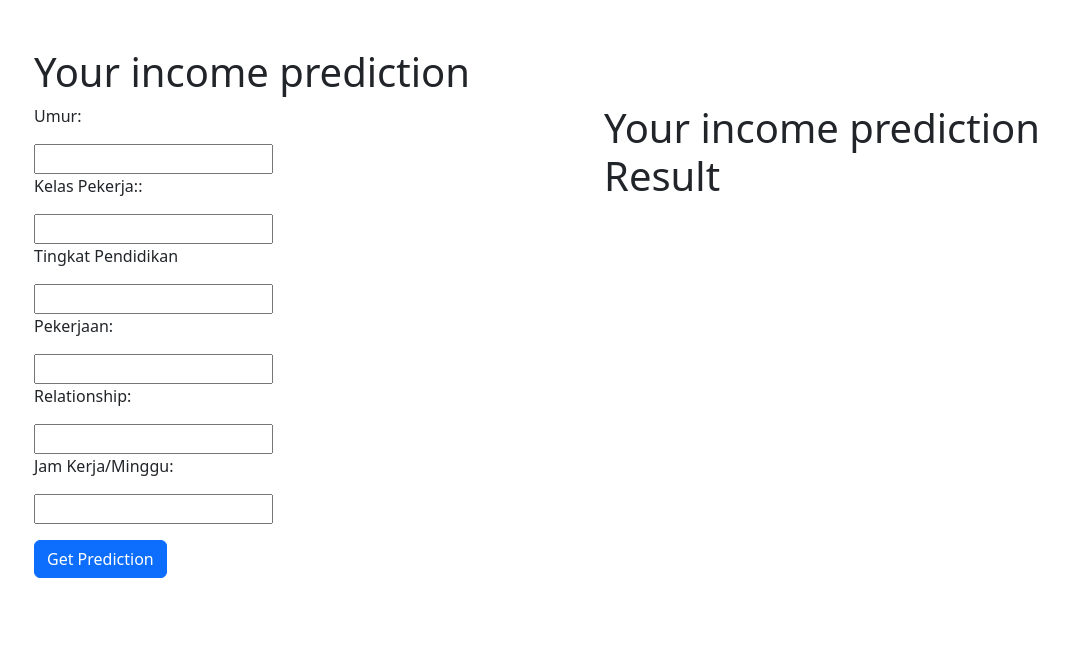
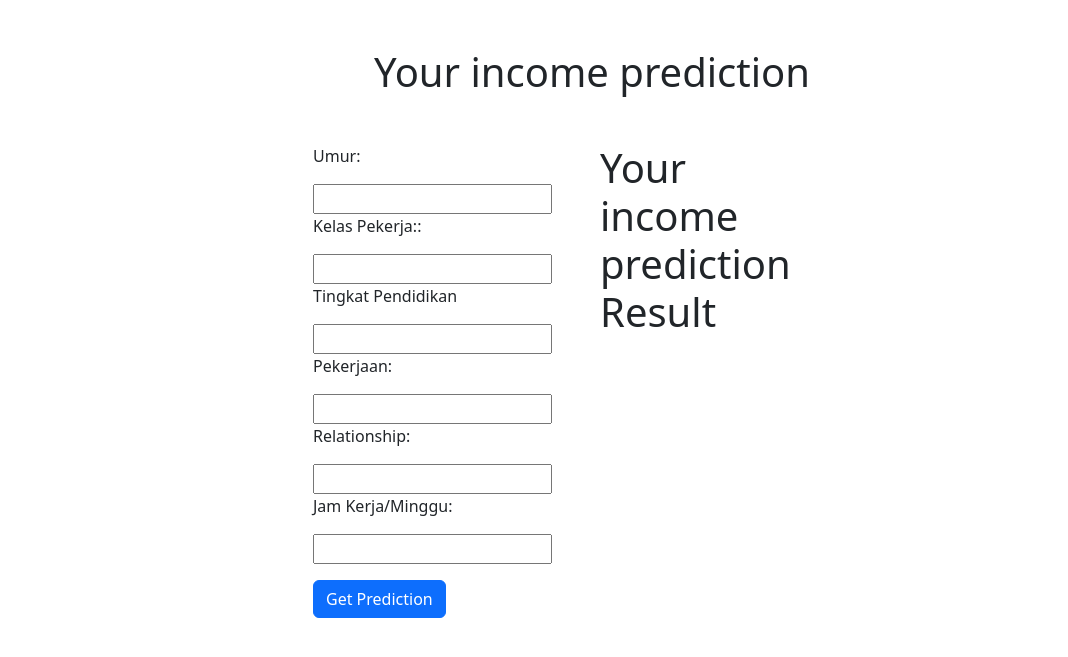
Before and after one commit to FadelYang/income-prediction, a Django app: page / in a window 1280 px wide. Shown: the top 657 px of the page, without its empty margins (48-1116 px from the left). Run offline with Django 4.2, Linux system fonts and the light colour scheme.

Commit message:
fix(home): Fix Home Layout

```diff
--- a/income_prediction_app/templates/index.html
+++ b/income_prediction_app/templates/index.html
@@ -5,13 +5,18 @@
     <meta http-equiv="X-UA-Compatible" content="IE=edge">
     <meta name="viewport" content="width=device-width, initial-scale=1.0">
     <link href="https://cdn.jsdelivr.net/npm/bootstrap@5.3.0-alpha3/dist/css/bootstrap.min.css" rel="stylesheet" integrity="sha384-KK94CHFLLe+nY2dmCWGMq91rCGa5gtU4mk92HdvYe+M/SXH301p5ILy+dN9+nJOZ" crossorigin="anonymous">
+    <style>
+        .form-content{
+            width: 50%;
+        }
+    </style>
     <title>Predict Your Income - web</title>
 </head>
 <body class="container mt-5">
-    <p class="h1">Your income prediction</p>
+    <p class="h1 text-center">Your income prediction</p>
 
-    <div class="row">
-        <div class="col-6">
+    <div class="d-flex my-5 mx-auto form-content">
+        <di class="me-5">
             <form action="{% url 'result' %}">
                 {% csrf_token %}
 
@@ -41,8 +46,8 @@
 
                 <input type="submit" value="Get Prediction" class="btn btn-primary mt-3"/>
             </form>
-        </div>
-        <div class="col-6">
+        </di my-5v>
+        <div class="me-5">
             <p class="h1">Your income prediction Result</p>
 
             <div class="mt-3">
@@ -51,9 +56,6 @@
         </div>
     </div>
 
-
-
-
     <script src="https://cdn.jsdelivr.net/npm/bootstrap@5.3.0-alpha3/dist/js/bootstrap.bundle.min.js" integrity="sha384-ENjdO4Dr2bkBIFxQpeoTz1HIcje39Wm4jDKdf19U8gI4ddQ3GYNS7NTKfAdVQSZe" crossorigin="anonymous"></script>
 </body>
 </html>
```
